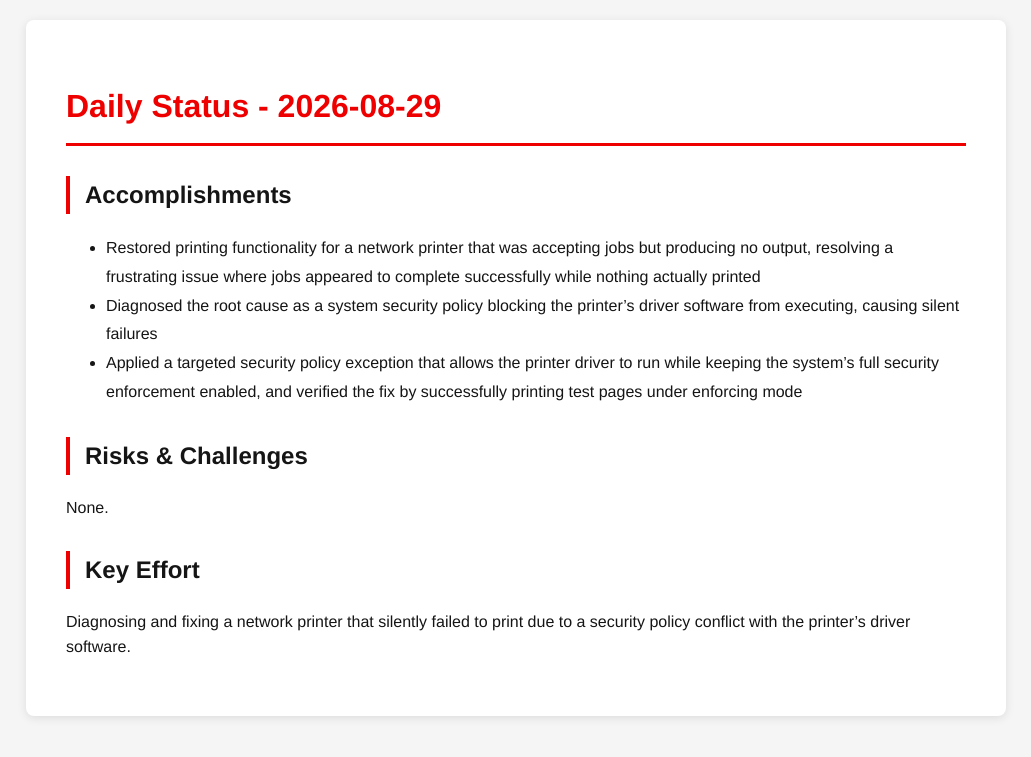
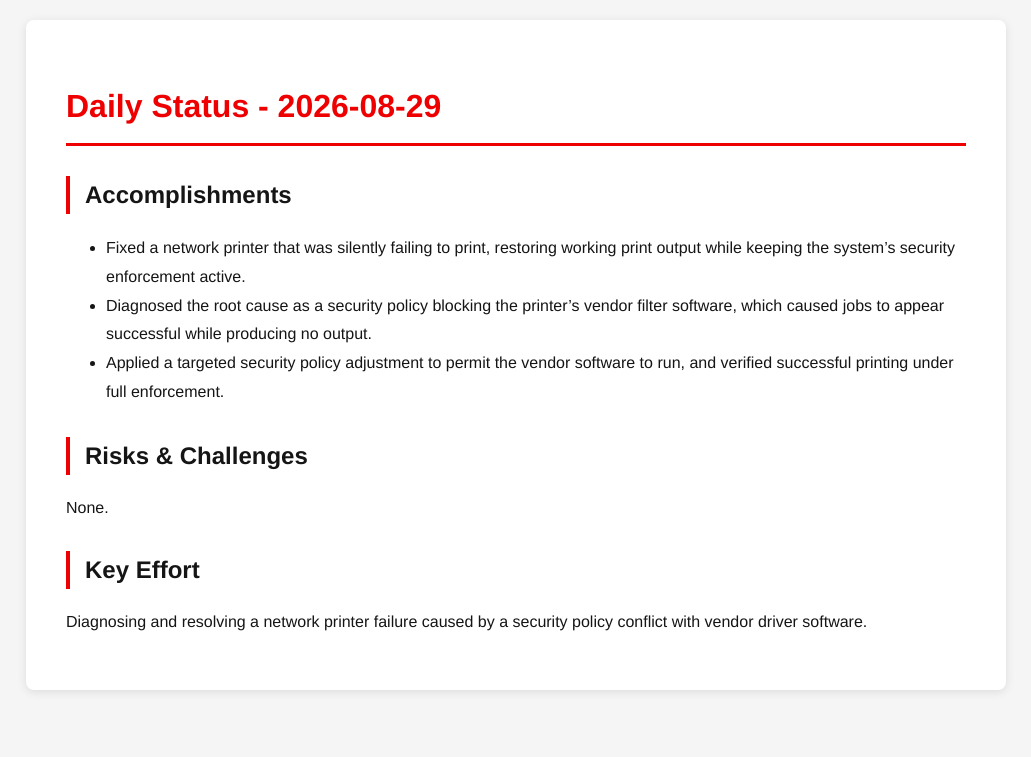
Before and after one commit to tzvatot/daily-status, a Jekyll site: the page built from 2026-08-29.md, in a window 1280 px wide. Shown: the top 757 px of the page, without its empty margins (124-1155 px from the left). Built offline with Jekyll 4.4.1, drawn with Linux system fonts in a browser that asks for light colours.

Commit message:
Daily status update - 2026-08-29

```diff
--- a/2026-08-29.md
+++ b/2026-08-29.md
@@ -7,12 +7,12 @@ date: 2026-08-29
 # Daily Status - 2026-08-29
 
 ## Accomplishments
-- Restored printing functionality for a network printer that was accepting jobs but producing no output, resolving a frustrating issue where jobs appeared to complete successfully while nothing actually printed
-- Diagnosed the root cause as a system security policy blocking the printer's driver software from executing, causing silent failures
-- Applied a targeted security policy exception that allows the printer driver to run while keeping the system's full security enforcement enabled, and verified the fix by successfully printing test pages under enforcing mode
+- Fixed a network printer that was silently failing to print, restoring working print output while keeping the system's security enforcement active.
+- Diagnosed the root cause as a security policy blocking the printer's vendor filter software, which caused jobs to appear successful while producing no output.
+- Applied a targeted security policy adjustment to permit the vendor software to run, and verified successful printing under full enforcement.
 
 ## Risks & Challenges
 None.
 
 ## Key Effort
-Diagnosing and fixing a network printer that silently failed to print due to a security policy conflict with the printer's driver software.
+Diagnosing and resolving a network printer failure caused by a security policy conflict with vendor driver software.
```
